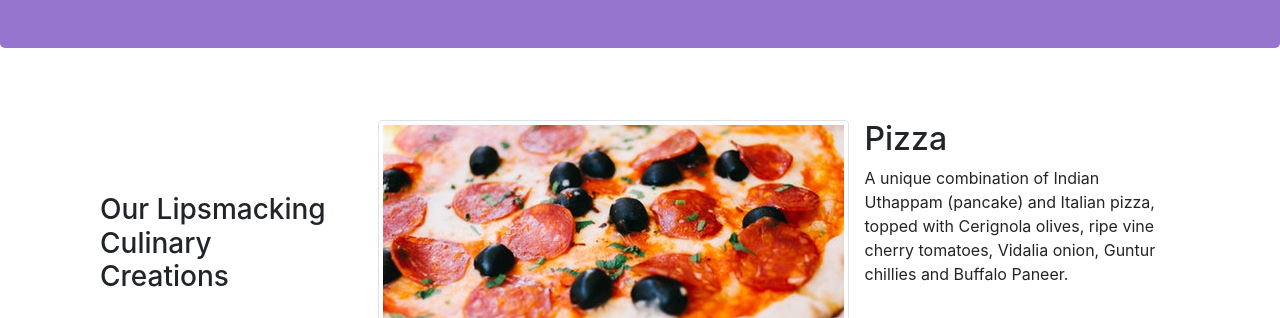
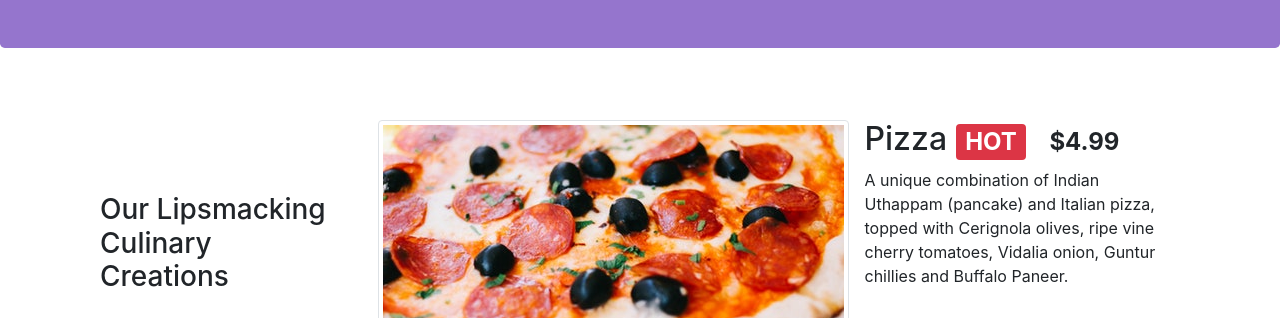
Before and after one commit to obfusticatedcode/bootstrap, a website: page index.html in a window 1280 px wide. Shown: the part 482-800 px from the top of the page. Drawn offline with nearby package versions, Linux system fonts and the light colour scheme.

Commit message:
alerting users

```diff
--- a/index.html
+++ b/index.html
@@ -66,7 +66,7 @@
         <div class="media">
           <img src="img/small-pizza.jpeg" alt="pizza" class="d-flex mr-3 img-thumbnail align-self-center">
           <div class="media-body">
-            <h2 class="mt-0">Pizza</h2>
+            <h2 class="mt-0">Pizza <span class="badge badge-danger">HOT</span> <span class="badge badge-pill badge-default">$4.99</span></h2>
             <p class="hidden-xs-down">A unique combination of Indian Uthappam (pancake) and Italian pizza, topped with Cerignola olives, ripe vine cherry tomatoes, Vidalia onion, Guntur chillies and Buffalo Paneer.</p>
           </div>
         </div>
```
